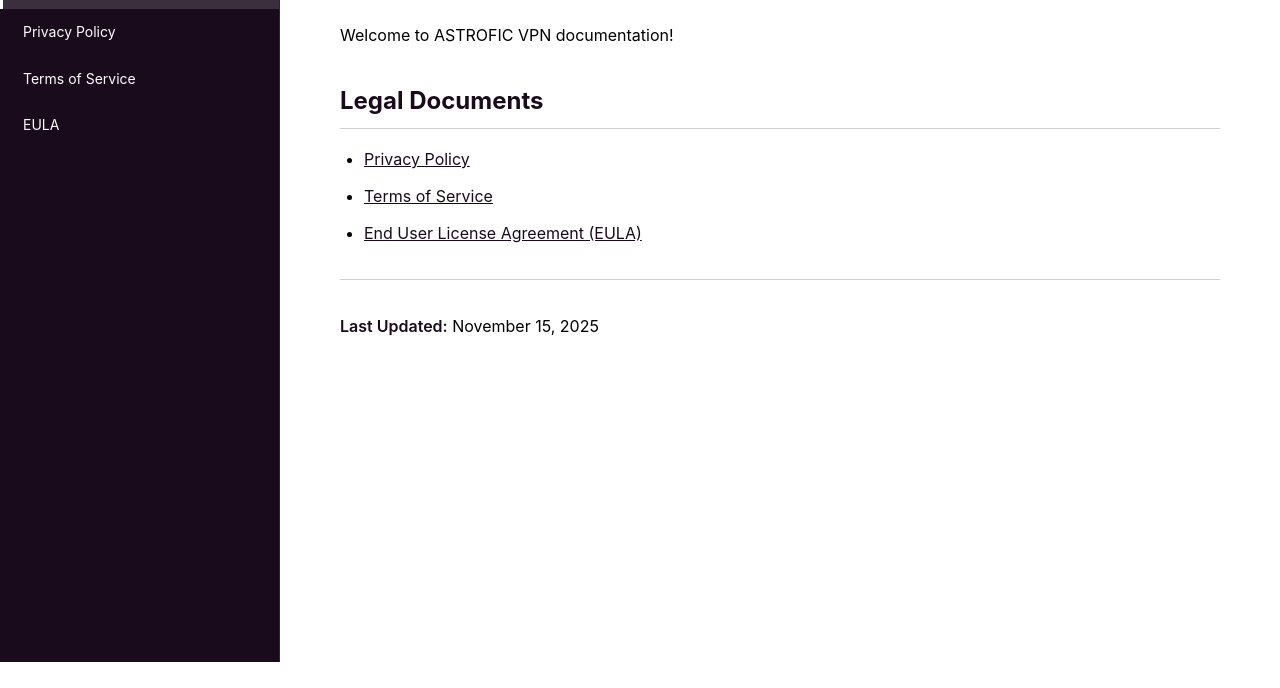
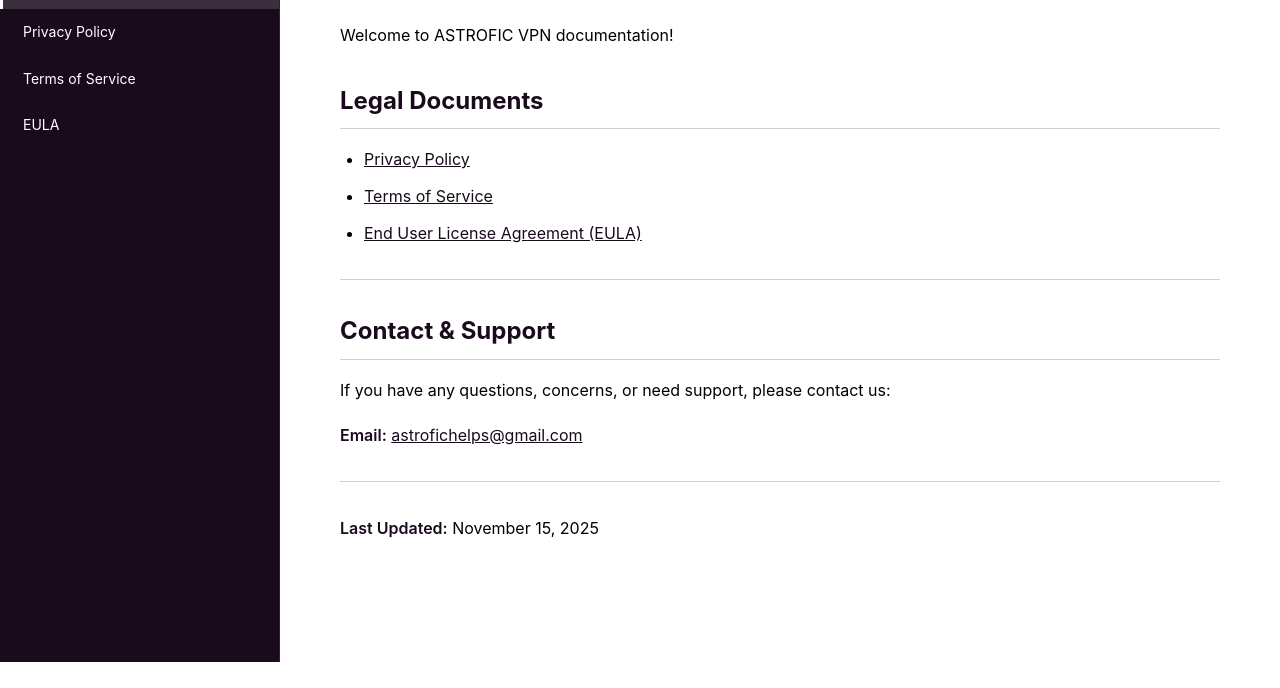
Before and after one commit to AstroficGroup/iOS_VPN_Docs, a plain HTML site: page index.html in a window 1280 px wide. Shown: the part 138-826 px from the top of the page. Drawn offline with Linux system fonts and the light colour scheme.

Commit message:
Update index.html

```diff
--- a/index.html
+++ b/index.html
@@ -41,6 +41,14 @@
 
             <hr>
 
+            <h2>Contact & Support</h2>
+
+            <p>If you have any questions, concerns, or need support, please contact us:</p>
+
+            <p><strong>Email:</strong> <a href="mailto:astrofichelps@gmail.com">astrofichelps@gmail.com</a></p>
+
+            <hr>
+
             <p><strong>Last Updated:</strong> November 15, 2025</p>
         </div>
     </div>
```
